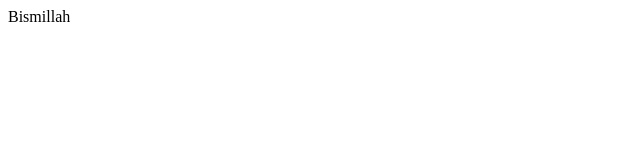
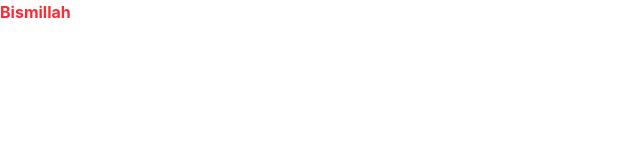
Before and after one commit to hmtmcse/tailwind-and-css, a React (Vite) app in the folder ui-project-trial/: page / in a window 1280 px wide. Shown: the top 160 px of the page, without its empty margins (0-640 px from the left). Built offline with nearby package versions, Linux system fonts and the light colour scheme.

Commit message:
Working on add Tailwind css

```diff
--- a/ui-project-trial/package.json
+++ b/ui-project-trial/package.json
@@ -10,8 +10,10 @@
     "preview": "vite preview"
   },
   "dependencies": {
+    "@tailwindcss/vite": "^4.2.2",
     "react": "^19.2.4",
-    "react-dom": "^19.2.4"
+    "react-dom": "^19.2.4",
+    "tailwindcss": "^4.2.2"
   },
   "devDependencies": {
     "@babel/core": "^7.29.0",
--- a/ui-project-trial/src/application.tsx
+++ b/ui-project-trial/src/application.tsx
@@ -3,7 +3,9 @@ import "./assets/css/style.css"
 export default function Application(){
     return (
         <>
-            Bismillah
+            <div className={"text-red-500 font-bold"}>
+                Bismillah
+            </div>
         </>
     )
 }
--- a/ui-project-trial/src/assets/css/style.css
+++ b/ui-project-trial/src/assets/css/style.css
@@ -0,0 +1 @@
+@import "tailwindcss";
--- a/ui-project-trial/vite.config.ts
+++ b/ui-project-trial/vite.config.ts
@@ -1,11 +1,12 @@
-import { defineConfig } from 'vite'
-import react, { reactCompilerPreset } from '@vitejs/plugin-react'
+import {defineConfig} from 'vite'
+import react, {reactCompilerPreset} from '@vitejs/plugin-react'
 import babel from '@rolldown/plugin-babel'
+import tailwindcss from '@tailwindcss/vite'
 
-// https://vite.dev/config/
 export default defineConfig({
-  plugins: [
-    react(),
-    babel({ presets: [reactCompilerPreset()] })
-  ],
+    plugins: [
+        react(),
+        babel({presets: [reactCompilerPreset()]}),
+        tailwindcss(),
+    ],
 })
```
Also changed, not shown: 1 other file (tests, documents, lock files or other folders).
